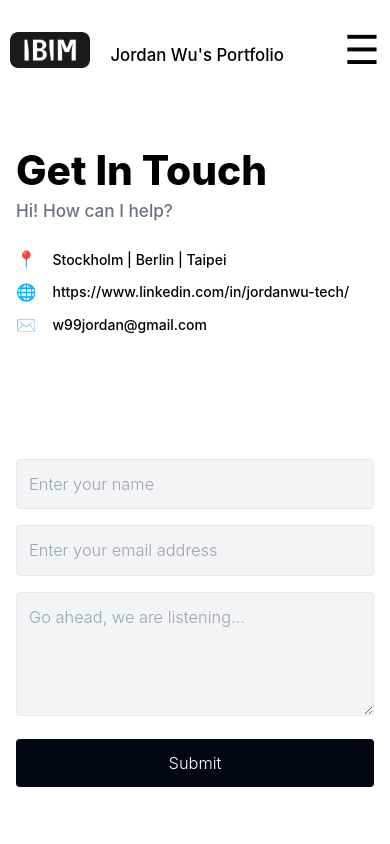
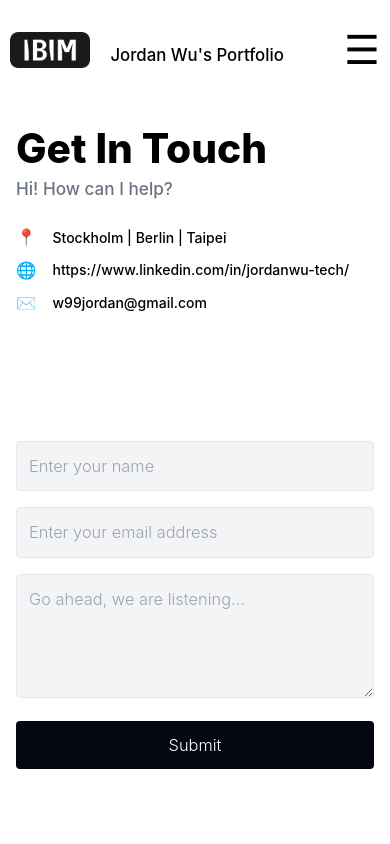
Before and after one commit to WuChihWei/my-portfolio, a Next.js app: page /contact in a window 390 px wide. Shown: the top 844 px of the page. Built offline with nearby package versions, Linux system fonts and the light colour scheme.

Commit message:
release 1.32 version

```diff
--- a/app/contact/page.js
+++ b/app/contact/page.js
@@ -37,9 +37,9 @@ export default function ContactPage() {
   };
 
   return (
-    <div className="container h-screen pt-20 md:h-screen-40 items-center mx-auto px-4 py-8 flex flex-wrap">
+    <div className="container h-screen pt-10 md:h-screen-40 items-center mx-auto px-4 py-8 flex flex-wrap">
       {/* Left side: Contact Information */}
-      <div className="w-full md:w-1/2 pr-4 mb-8 md:mb-0 ">
+      <div className="w-full md:w-1/2 pr-4 md:mb-0 ">
         <h1 className="text-3xl font-bold mb-0">Get In Touch</h1>
         <h4 className="mb-6 text-gray-500">Hi! How can I help?</h4>
         <div className="space-y-2">
--- a/app/page.js
+++ b/app/page.js
@@ -46,7 +46,7 @@ export default function Home() {
     <div className='home-container h-auto pb-10 bg-gray-100'>
       <div className="home-cover flex flex-col md:flex-row">
         <div className="home-content-left max-md:w-full max-md:h-1/2 w-full h-[calc(30vh-100px)] md:h-[calc(100vh-120px)] md:w-1/3 flex flex-col">
-          <div className="flex flex-col flex-grow p-p-gap mt-2">
+          <div className="flex flex-col flex-grow p-p-gap mt-4 md:mt-2">
             <div className="mb-4 py-0"> {/* 添加 py-8 用於小螢幕 */}
               <h1 className="text-4xl font-bold pb-2 md:font-extrabold pr-0 md:text-4xl leading-tight md:pr-10">
               An End-to-End Digital Product Enthusiast
```
